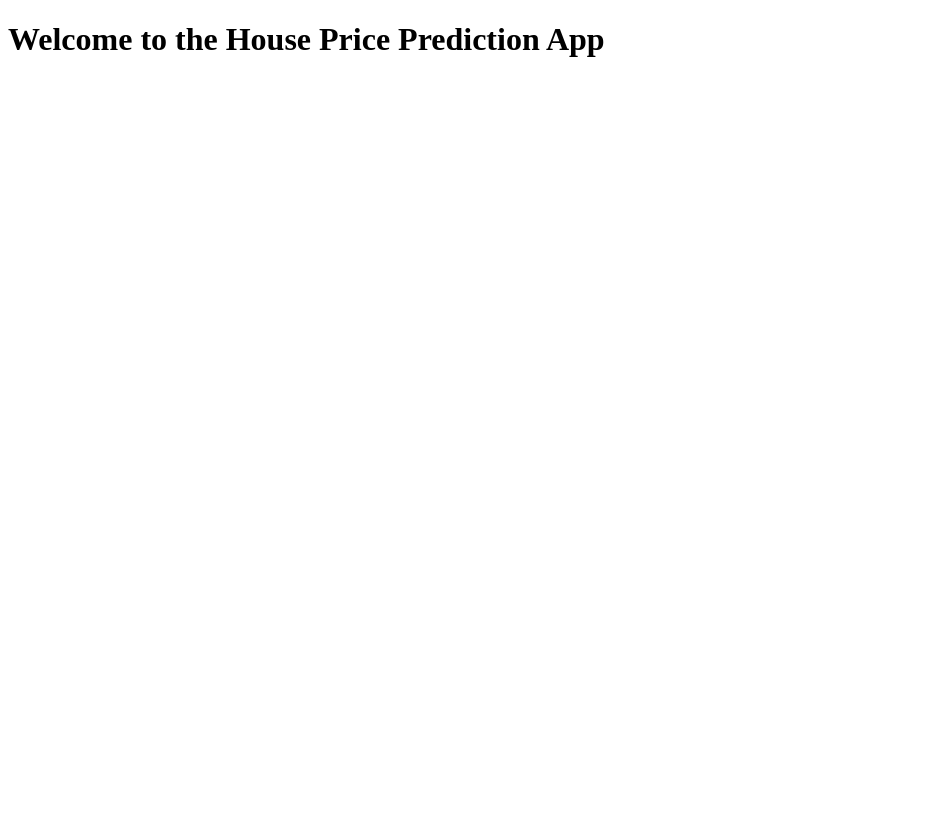
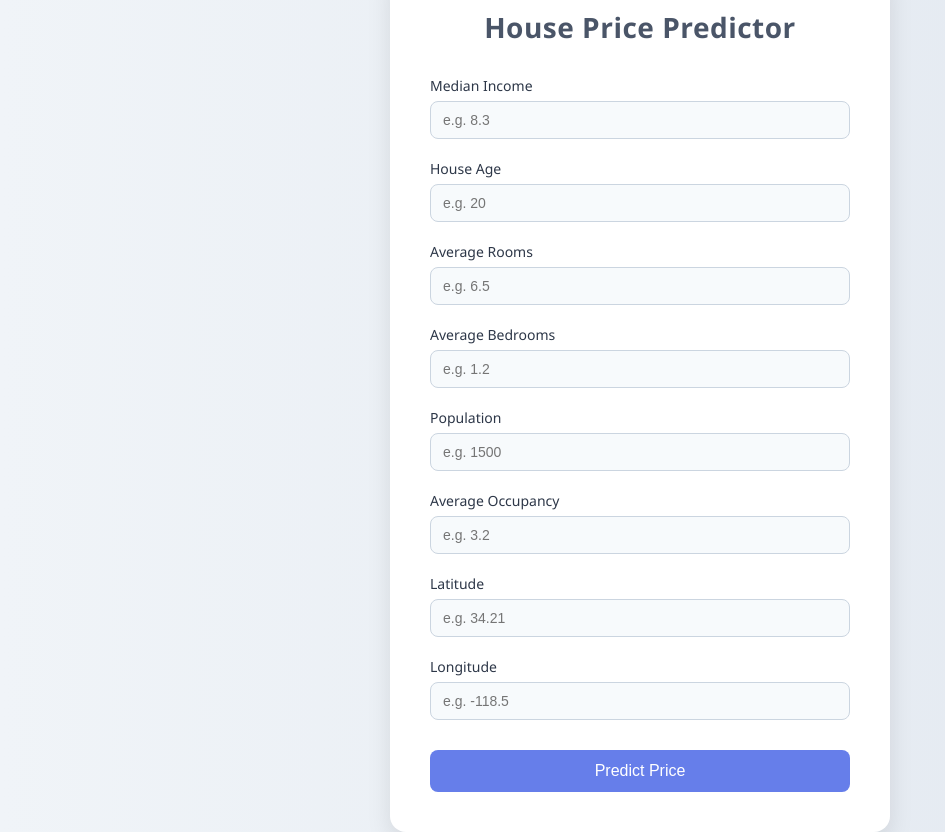
Before and after one commit to Abhay512/End_To_End-ML-Pipeline-Linear_Regression-Docker-Flask-Cloud_Deploy, a Flask app: page / in a window 1280 px wide. Shown: the whole page, without its empty margins (0-945 px from the left). Before the commit the page ends 57 px from the top, so only its background shows below. Run offline with Flask 3, Linux system fonts and the light colour scheme; parts of the project's set-up code (start-up, migrations or seed data) failed here and were passed over.

Commit message:
The web app is reaady

```diff
--- a/app.py
+++ b/app.py
@@ -21,5 +21,14 @@ def predict_api():
     print(output[0])
     return jsonify( output[0])
 
+@app.route('/predict', methods=['POST'])
+def predict():
+    data = [float(x) for x in request.form.values()]
+    final_input = scaler.transform(np.array(data).reshape(1, -1))
+    print(final_input)
+    output = regmodel.predict(final_input)[0]
+    return render_template('index.html', prediction_text='House Predicted Value: ${:.2f}'.format(output))
+
+
 if __name__ == "__main__":
     app.run(debug=True)
--- a/templates/index.html
+++ b/templates/index.html
@@ -2,14 +2,129 @@
 <html lang="en">
 <head>
     <meta charset="UTF-8">
-    <meta name="viewport" content="width=device-width, initial-scale=1.0">
-    <title>Document</title>
+    <title>House Price Predictor</title>
+    <style>
+        * {
+            box-sizing: border-box;
+            margin: 0;
+            padding: 0;
+        }
+
+        body {
+            font-family: 'Segoe UI', sans-serif;
+            background: linear-gradient(to right, #f0f4f8, #e2e8f0);
+            display: flex;
+            justify-content: center;
+            align-items: center;
+            height: 100vh;
+            padding: 20px;
+        }
+
+        .card {
+            background-color: #ffffff;
+            padding: 40px;
+            border-radius: 16px;
+            box-shadow: 0 10px 25px rgba(0, 0, 0, 0.1);
+            max-width: 500px;
+            width: 100%;
+        }
+
+        .card h2 {
+            color: #4a5568;
+            text-align: center;
+            margin-bottom: 30px;
+            font-size: 28px;
+            letter-spacing: 0.5px;
+        }
+
+        label {
+            font-size: 14px;
+            font-weight: 500;
+            margin-bottom: 6px;
+            color: #2d3748;
+            display: block;
+        }
+
+        input[type="text"] {
+            width: 100%;
+            padding: 10px 12px;
+            margin-bottom: 20px;
+            border: 1px solid #cbd5e0;
+            border-radius: 8px;
+            background-color: #f7fafc;
+            font-size: 14px;
+        }
+
+        button, .reset-btn {
+            width: 100%;
+            background-color: #667eea;
+            color: white;
+            padding: 12px;
+            font-size: 16px;
+            border: none;
+            border-radius: 8px;
+            cursor: pointer;
+            transition: background-color 0.3s ease;
+            margin-top: 10px;
+            text-align: center;
+            text-decoration: none;
+            display: inline-block;
+        }
+
+        button:hover, .reset-btn:hover {
+            background-color: #5a67d8;
+        }
+
+        .result {
+            margin-top: 25px;
+            text-align: center;
+            font-size: 18px;
+            font-weight: bold;
+            color: #2b6cb0;
+        }
+
+        @media (max-width: 600px) {
+            .card {
+                padding: 25px;
+            }
+        }
+    </style>
 </head>
 <body>
+    <div class="card">
+        <h2>House Price Predictor</h2>
+        <form id="predictionForm" action="/predict" method="post">
+            <label for="MedInc">Median Income</label>
+            <input type="text" name="MedInc" id="MedInc" placeholder="e.g. 8.3" required>
 
-<h1>
-    Welcome to the House Price Prediction App
+            <label for="HouseAge">House Age</label>
+            <input type="text" name="HouseAge" id="HouseAge" placeholder="e.g. 20" required>
 
-</h1>
+            <label for="AveRooms">Average Rooms</label>
+            <input type="text" name="AveRooms" id="AveRooms" placeholder="e.g. 6.5" required>
+
+            <label for="AveBedrms">Average Bedrooms</label>
+            <input type="text" name="AveBedrms" id="AveBedrms" placeholder="e.g. 1.2" required>
+
+            <label for="Population">Population</label>
+            <input type="text" name="Population" id="Population" placeholder="e.g. 1500" required>
+
+            <label for="AveOccup">Average Occupancy</label>
+            <input type="text" name="AveOccup" id="AveOccup" placeholder="e.g. 3.2" required>
+
+            <label for="Latitude">Latitude</label>
+            <input type="text" name="Latitude" id="Latitude" placeholder="e.g. 34.21" required>
+
+            <label for="Longitude">Longitude</label>
+            <input type="text" name="Longitude" id="Longitude" placeholder="e.g. -118.5" required>
+
+            <button type="submit">Predict Price</button>
+        </form>
+
+        {% if prediction_text %}
+            <div class="result">{{ prediction_text }}</div>
+            <a href="/" class="reset-btn">New Prediction</a>
+        {% endif %}
+    </div>
 </body>
 </html>
```
